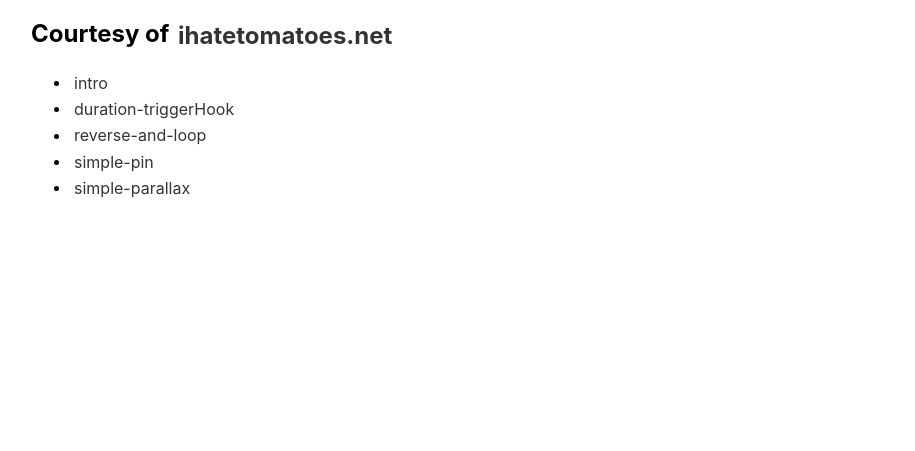
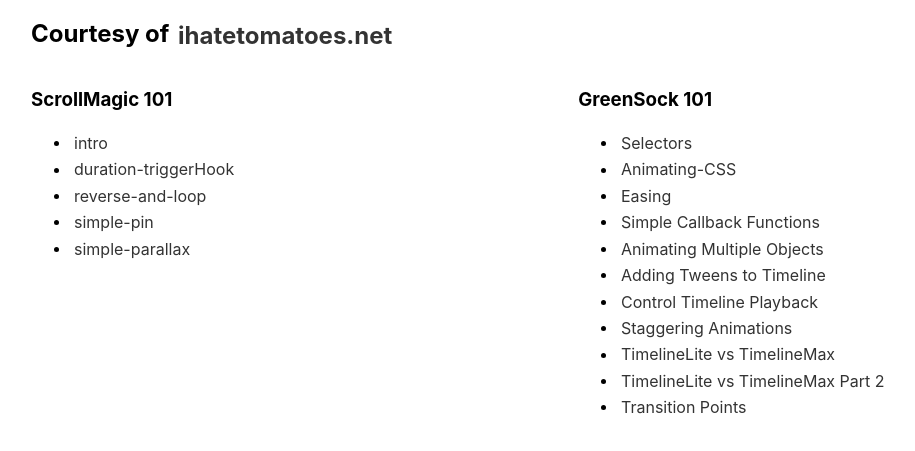
Before and after one commit to kaaisz/Animation-101, a plain HTML site: page index.html in a window 1280 px wide. Shown: the part 95-546 px from the top of the page, without its empty margins (1-916 px from the left). Drawn offline with Linux system fonts and the light colour scheme.

Commit message:
Modify index.html

```diff
--- a/index.html
+++ b/index.html
@@ -11,13 +11,35 @@
   <div class="container">
     <h1>JS Animation 101</h1>
     <h2>Courtesy of <a href="https://ihatetomatoes.net">ihatetomatoes.net</a></h2>
-    <ul class="list">
-      <li><a href="01-intro/index.html">intro</a></li>
-      <li><a href="02-duration-triggerHook/index.html">duration-triggerHook</a></li>
-      <li><a href="03-reverse-and-loop/index.html">reverse-and-loop</a></li>
-      <li><a href="04-simple-pin/index.html">simple-pin</a></li>
-      <li><a href="05-simple-parallax/index.html">simple-parallax</a></li>
-    </ul>
+    <div class="flex-wrap">
+      <div class="flex-wrap-inner">
+        <h3>ScrollMagic 101</h3>
+        <ul class="list">
+          <li><a href="01-scrollMagic/01-intro/index.html">intro</a></li>
+          <li><a href="01-scrollMagic/02-duration-triggerHook/index.html">duration-triggerHook</a></li>
+          <li><a href="01-scrollMagic/03-reverse-and-loop/index.html">reverse-and-loop</a></li>
+          <li><a href="01-scrollMagic/04-simple-pin/index.html">simple-pin</a></li>
+          <li><a href="01-scrollMagic/05-simple-parallax/index.html">simple-parallax</a></li>
+        </ul>
+      </div>
+
+      <div class="flex-wrap-inner">
+        <h3>GreenSock 101</h3>
+        <ul class="list">
+          <li><a href="02-greensock/01-Selectors/index.html">Selectors</a></li>
+          <li><a href="02-greensock/02-Animating-CSS/index.html">Animating-CSS</a></li>
+          <li><a href="02-greensock/03-Easing/index.html">Easing</a></li>
+          <li><a href="02-greensock/04-SimpleCallbackFunctions/index.html">Simple Callback Functions</a></li>
+          <li><a href="02-greensock/05-Animating-Multiple-Objects/index.html">Animating Multiple Objects</a></li>
+          <li><a href="02-greensock/06-Adding-Tweens-To-Timeline/index.html">Adding Tweens to Timeline</a></li>
+          <li><a href="02-greensock/07-Control-Timeline-Playback/index.html">Control Timeline Playback</a></li>
+          <li><a href="02-greensock/08-Staggering-Animations/index.html">Staggering Animations</a></li>
+          <li><a href="02-greensock/09-TimelineLite-vs-TimelineMax/index.html">TimelineLite vs TimelineMax</a></li>
+          <li><a href="02-greensock/10-TimelineLite-vs-TimelineMax-P2/index.html">TimelineLite vs TimelineMax Part 2</a></li>
+          <li><a href="02-greensock/11-Transformation-Points/index.html">Transition Points</a></li>
+        </ul>
+      </div>
+    </div>
   </div>
 </body>
 </html>
--- a/main.css
+++ b/main.css
@@ -74,3 +74,13 @@
   -webkit-transform: scaleX(1);
   transform: scaleX(1);
 }
+
+.flex-wrap {
+  display: flex;
+  align-items: flex-start;
+  justify-content: flex-start;
+}
+
+.flex-wrap-inner {
+  width: 45%;
+}
```
Also changed, not shown: README.md.
